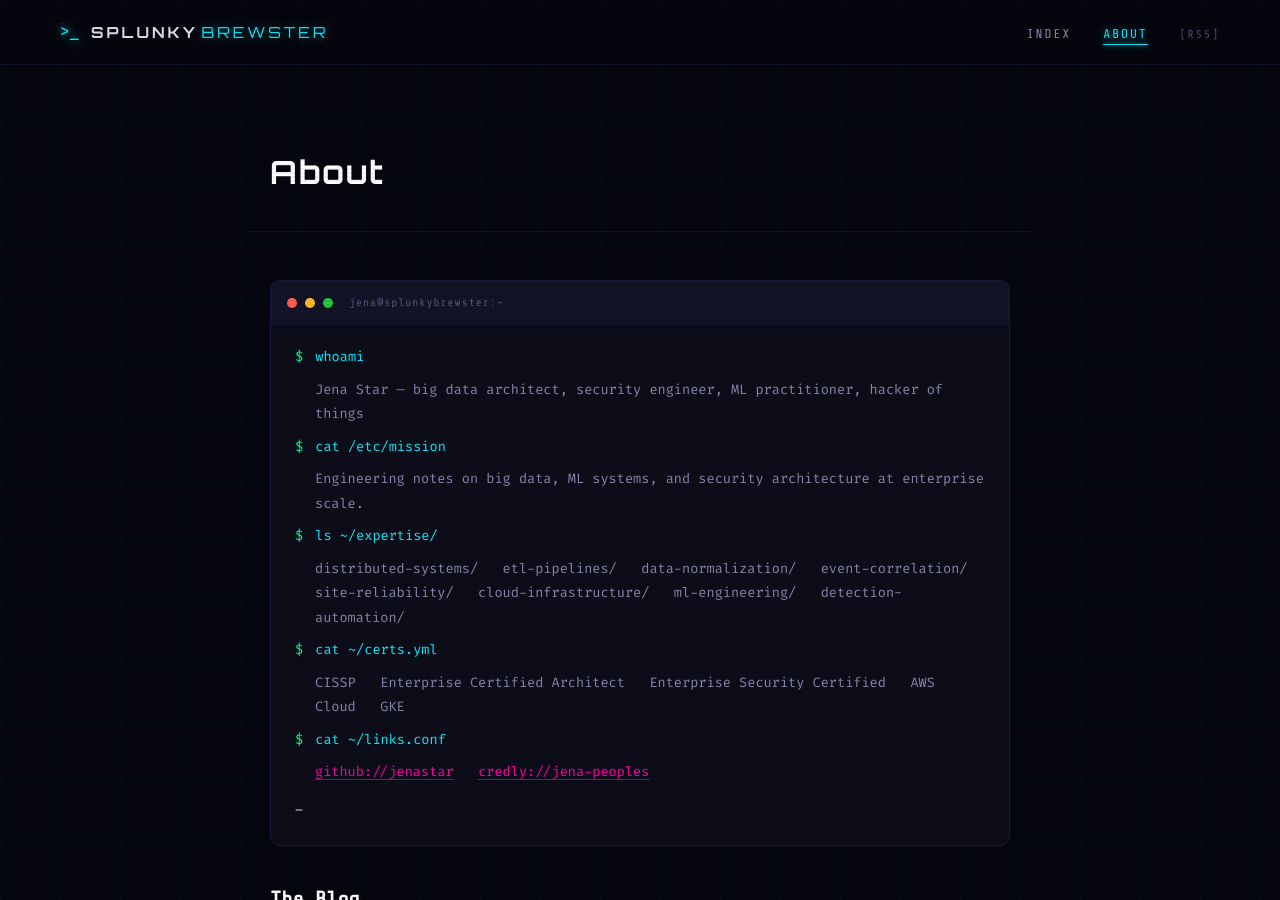
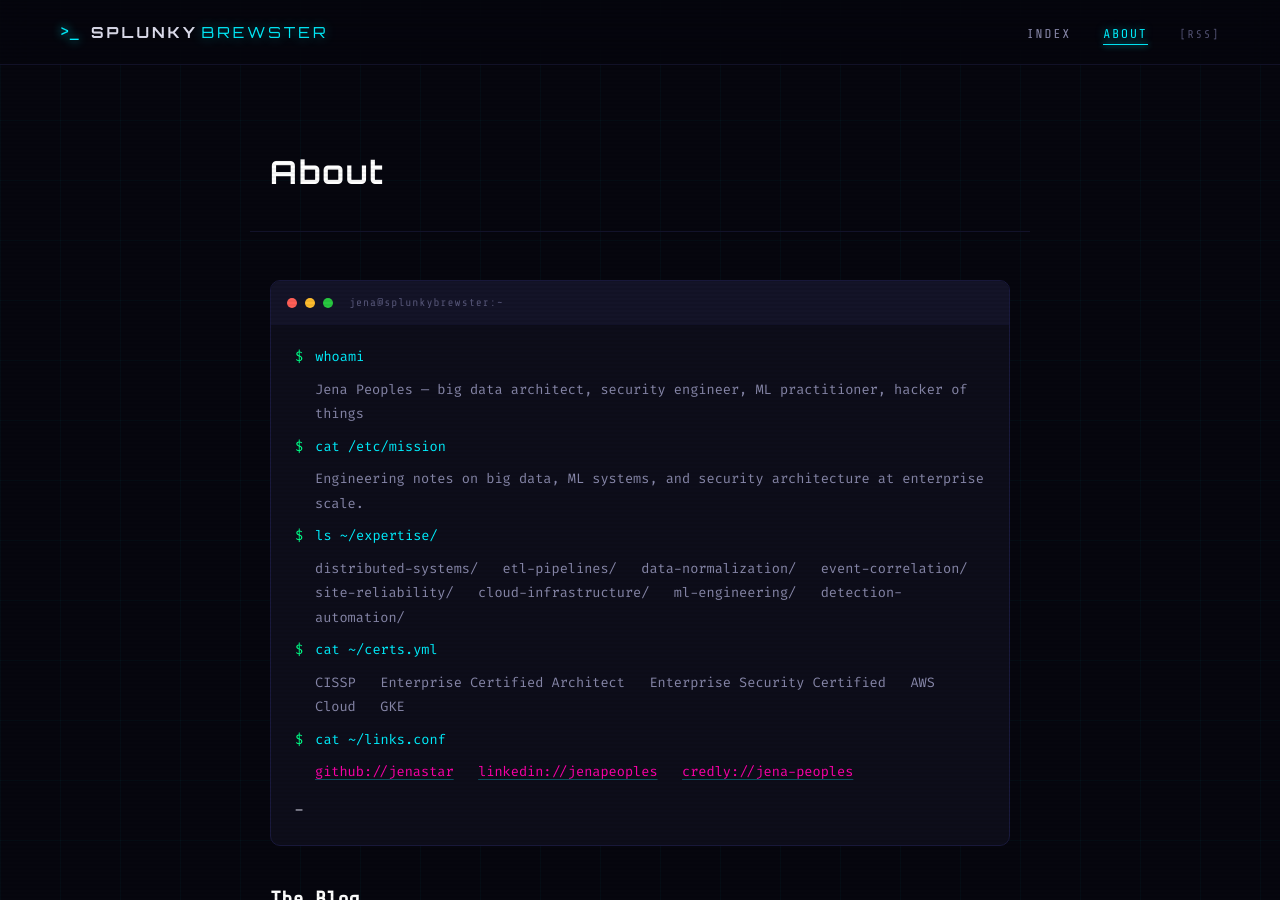
Before and after one commit to jenastar/splunkybrewster, a Jekyll site: the page built from about.md, in a window 1280 px wide and 900 px high. Built offline with Jekyll 4.4.1, drawn with Linux system fonts in a browser that asks for light colours.

Commit message:
Update name to Jena Peoples, add LinkedIn link
Co-Authored-By: Claude Opus 4.6 <noreply@anthropic.com>

```diff
--- a/about.md
+++ b/about.md
@@ -14,7 +14,7 @@ permalink: /about/
 </div>
 <div class="terminal-body">
 <p><span class="prompt">$</span> <span class="cmd">whoami</span></p>
-<p class="output">Jena Star — big data architect, security engineer, ML practitioner, hacker of things</p>
+<p class="output">Jena Peoples — big data architect, security engineer, ML practitioner, hacker of things</p>
 <p><span class="prompt">$</span> <span class="cmd">cat /etc/mission</span></p>
 <p class="output">Engineering notes on big data, ML systems, and security architecture at enterprise scale.</p>
 <p><span class="prompt">$</span> <span class="cmd">ls ~/expertise/</span></p>
@@ -22,7 +22,7 @@ permalink: /about/
 <p><span class="prompt">$</span> <span class="cmd">cat ~/certs.yml</span></p>
 <p class="output">CISSP&nbsp;&nbsp; Enterprise Certified Architect&nbsp;&nbsp; Enterprise Security Certified&nbsp;&nbsp; AWS Cloud&nbsp;&nbsp; GKE</p>
 <p><span class="prompt">$</span> <span class="cmd">cat ~/links.conf</span></p>
-<p class="output"><a href="https://github.com/jenastar">github://jenastar</a>&nbsp;&nbsp; <a href="https://www.credly.com/users/jena-peoples">credly://jena-peoples</a></p>
+<p class="output"><a href="https://github.com/jenastar">github://jenastar</a>&nbsp;&nbsp; <a href="https://www.linkedin.com/in/jenapeoples">linkedin://jenapeoples</a>&nbsp;&nbsp; <a href="https://www.credly.com/users/jena-peoples">credly://jena-peoples</a></p>
 <p class="cursor">_</p>
 </div>
 </div>
```
